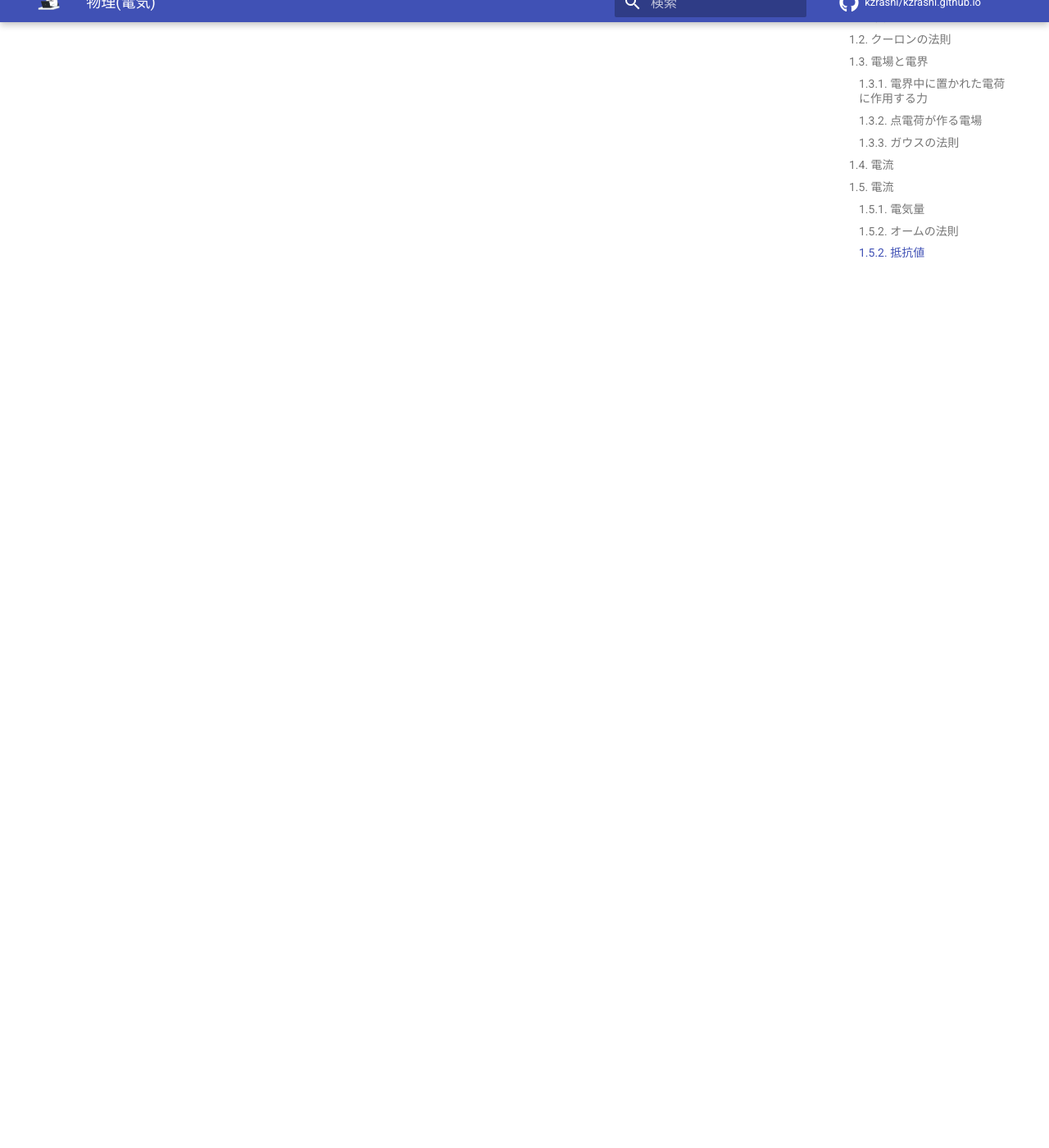
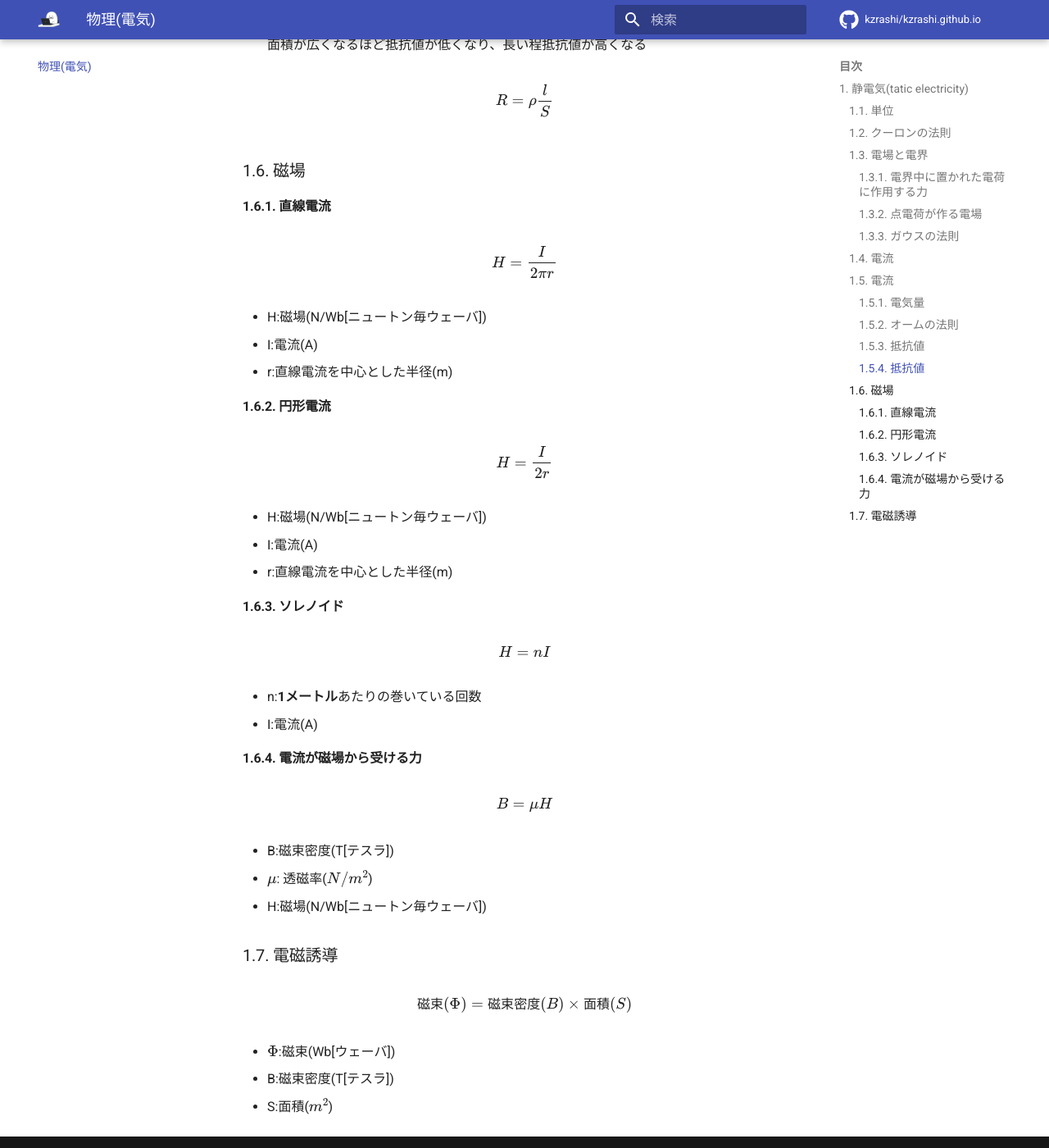
Before and after one commit to kzrashi/kzrashi.github.io, an MkDocs documentation site: the page built from docs/12_physics_electric.md, in a window 1280 px wide and 1400 px high, scrolled down 3448 px. Shown: the whole window at 82% size. Built offline with MkDocs 1.6.1 and Material for MkDocs 9.7.7, drawn with Linux system fonts in a browser that asks for light colours; comment, search, counter and statistics services are not loaded; some of the changed text lies outside the part shown.

Commit message:
modify: physics

```diff
--- a/docs/12_physics_electric.md
+++ b/docs/12_physics_electric.md
@@ -94,7 +94,7 @@
 | R   | 抵抗値(Ω)        |
 | I   | 電流(A[アンペア] |
 
-#### 1.5.2. 抵抗値
+#### 1.5.3. 抵抗値
 
 - 基本式
   面積が広くなるほど抵抗値が低くなり、長い程抵抗値が高くなる
@@ -128,3 +128,63 @@
 $$
 \frac{1}{R} = \frac{1}{R_1} + \frac{1}{R_2}
 $$
+
+#### 1.5.4. 抵抗値
+
+- 基本式
+  面積が広くなるほど抵抗値が低くなり、長い程抵抗値が高くなる
+
+$$
+R = ρ \frac{l}{S}
+$$
+
+### 1.6. 磁場
+#### 1.6.1. 直線電流
+
+$$
+H = \frac{I}{2\pi r}
+$$
+
+- H:磁場(N/Wb[ニュートン毎ウェーバ])
+- I:電流(A)
+- r:直線電流を中心とした半径(m)
+
+#### 1.6.2. 円形電流
+
+$$
+H = \frac{I}{2r}
+$$
+
+- H:磁場(N/Wb[ニュートン毎ウェーバ])
+- I:電流(A)
+- r:直線電流を中心とした半径(m)
+
+#### 1.6.3. ソレノイド
+
+$$
+H = nI
+$$
+
+- n:**1メートル**あたりの巻いている回数
+- I:電流(A)
+
+#### 1.6.4. 電流が磁場から受ける力
+
+$$
+B = \mu H
+$$
+
+
+- B:磁束密度(T[テスラ])
+- $\mu$: 透磁率($N/m^2$)
+- H:磁場(N/Wb[ニュートン毎ウェーバ])
+
+### 1.7. 電磁誘導
+
+$$
+磁束(\Phi) = 磁束密度(B) \times 面積(S)
+$$
+
+- $\Phi$:磁束(Wb[ウェーバ])
+- B:磁束密度(T[テスラ])
+- S:面積($m^2$)
```
